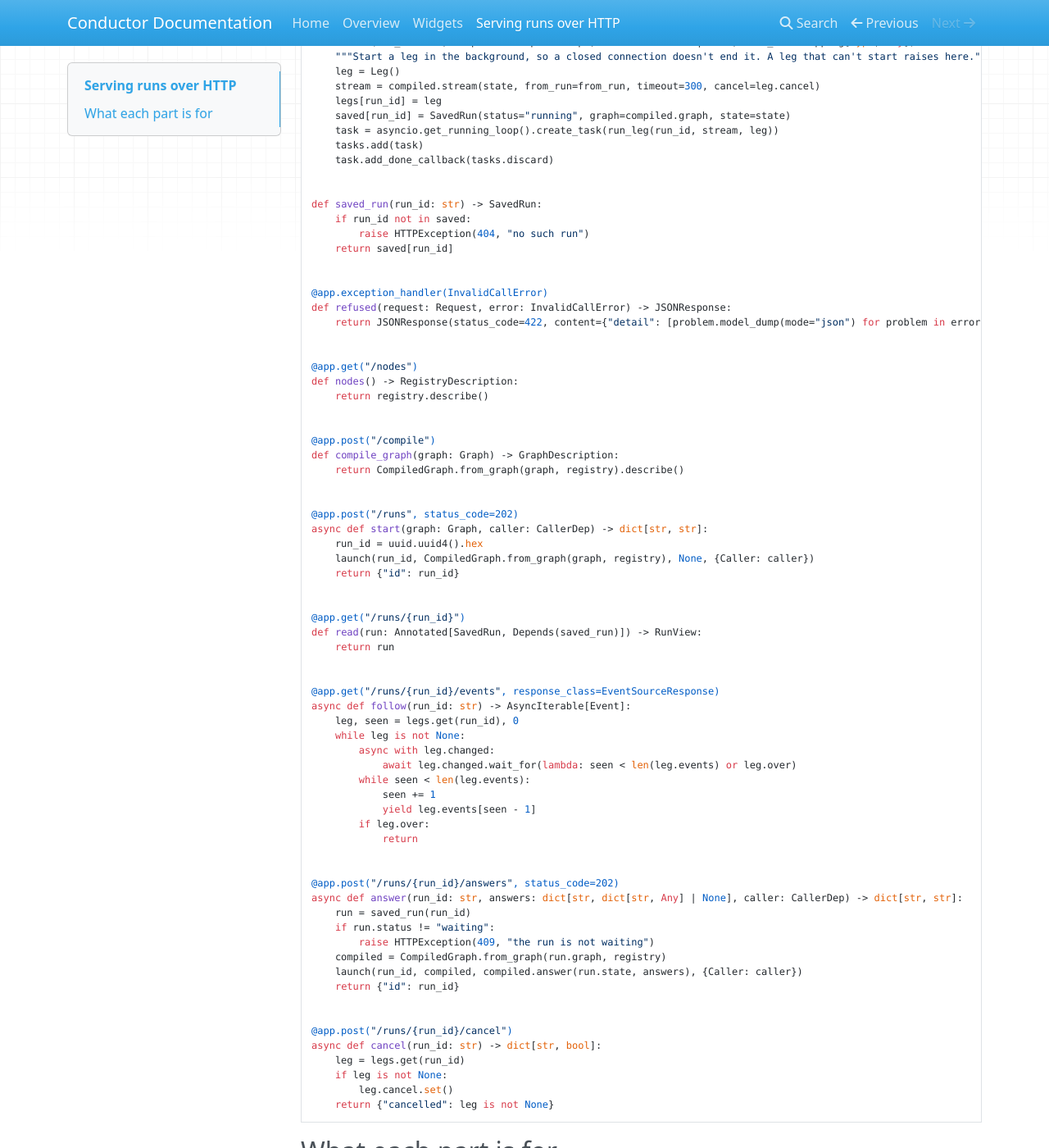
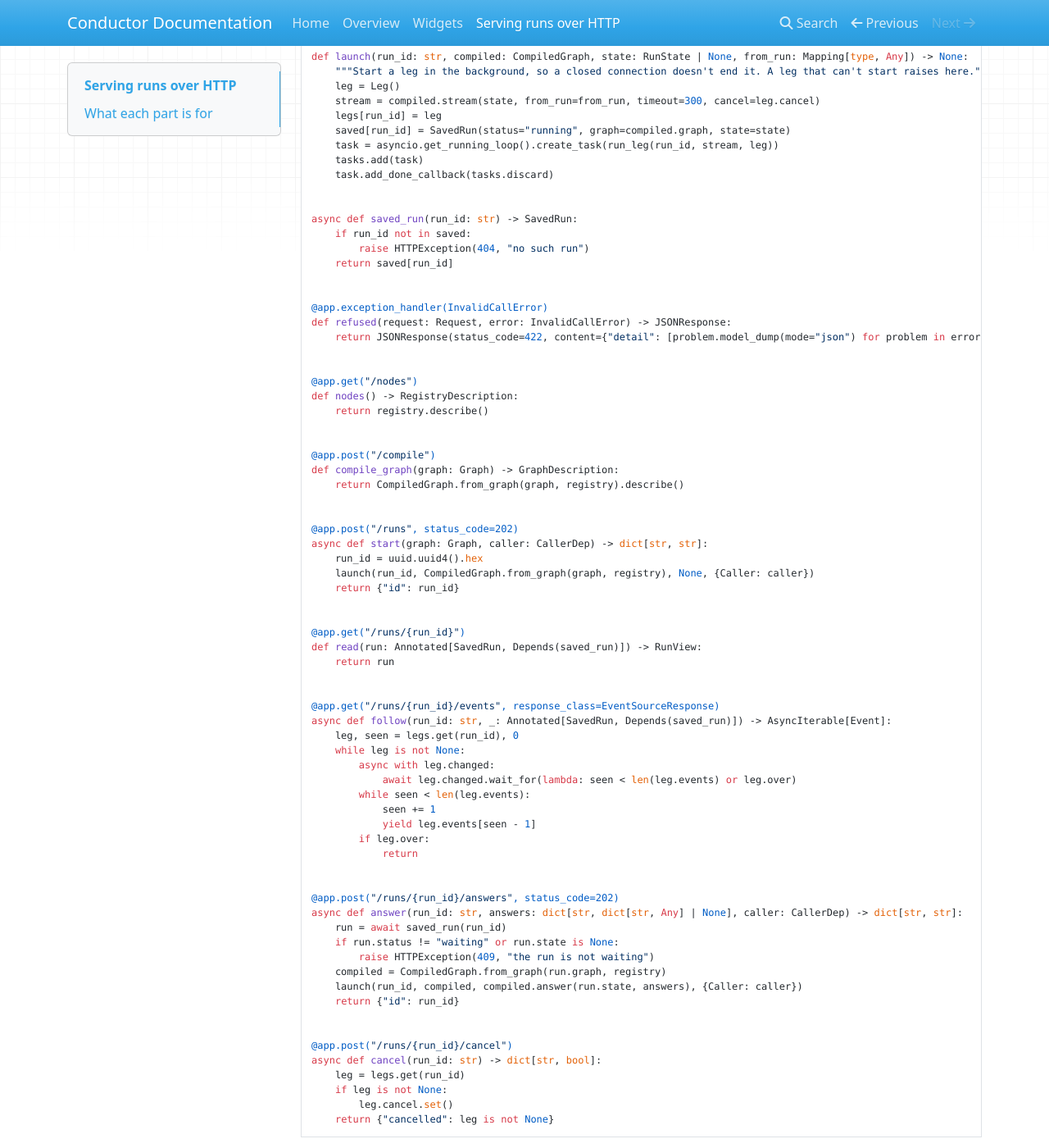
Before and after one commit to syv-ai/conductor, an MkDocs documentation site: the page built from docs/serving-runs.md, in a window 1280 px wide and 1400 px high, scrolled down 1703 px. Shown: the whole window at 82% size. Built offline with MkDocs 1.6.1, drawn with Linux system fonts in a browser that asks for light colours; nearby versions of some CDN libraries; some of the changed text lies outside the part shown.

Commit message:
docs: exclusive_group and __row in the words the code uses; a branch, streaming and a person in the loop in the README; OPEN and with_values; the merge and reuse rules as they are; the recipe passes strict checkers and answers an unknown run's events with a 404

```diff
--- a/docs/serving-runs.md
+++ b/docs/serving-runs.md
@@ -95,7 +96,7 @@
     task.add_done_callback(tasks.discard)
 
 
-def saved_run(run_id: str) -> SavedRun:
+async def saved_run(run_id: str) -> SavedRun:
     if run_id not in saved:
         raise HTTPException(404, "no such run")
     return saved[run_id]
@@ -129,7 +130,7 @@
 
 
 @app.get("/runs/{run_id}/events", response_class=EventSourceResponse)
-async def follow(run_id: str) -> AsyncIterable[Event]:
+async def follow(run_id: str, _: Annotated[SavedRun, Depends(saved_run)]) -> AsyncIterable[Event]:
     leg, seen = legs.get(run_id), 0
     while leg is not None:
         async with leg.changed:
@@ -143,8 +144,8 @@
 
 @app.post("/runs/{run_id}/answers", status_code=202)
 async def answer(run_id: str, answers: dict[str, dict[str, Any] | None], caller: CallerDep) -> dict[str, str]:
-    run = saved_run(run_id)
-    if run.status != "waiting":
+    run = await saved_run(run_id)
+    if run.status != "waiting" or run.state is None:
         raise HTTPException(409, "the run is not waiting")
     compiled = CompiledGraph.from_graph(run.graph, registry)
     launch(run_id, compiled, compiled.answer(run.state, answers), {Caller: caller})
```
Also changed, not shown: other parts of docs/serving-runs.md (+3 -2 lines), README.md (+51 -8 lines), docs/OVERVIEW.md (+2 -2 lines), skills/add-node/SKILL.md (+1 -1 lines), 2 other files.
